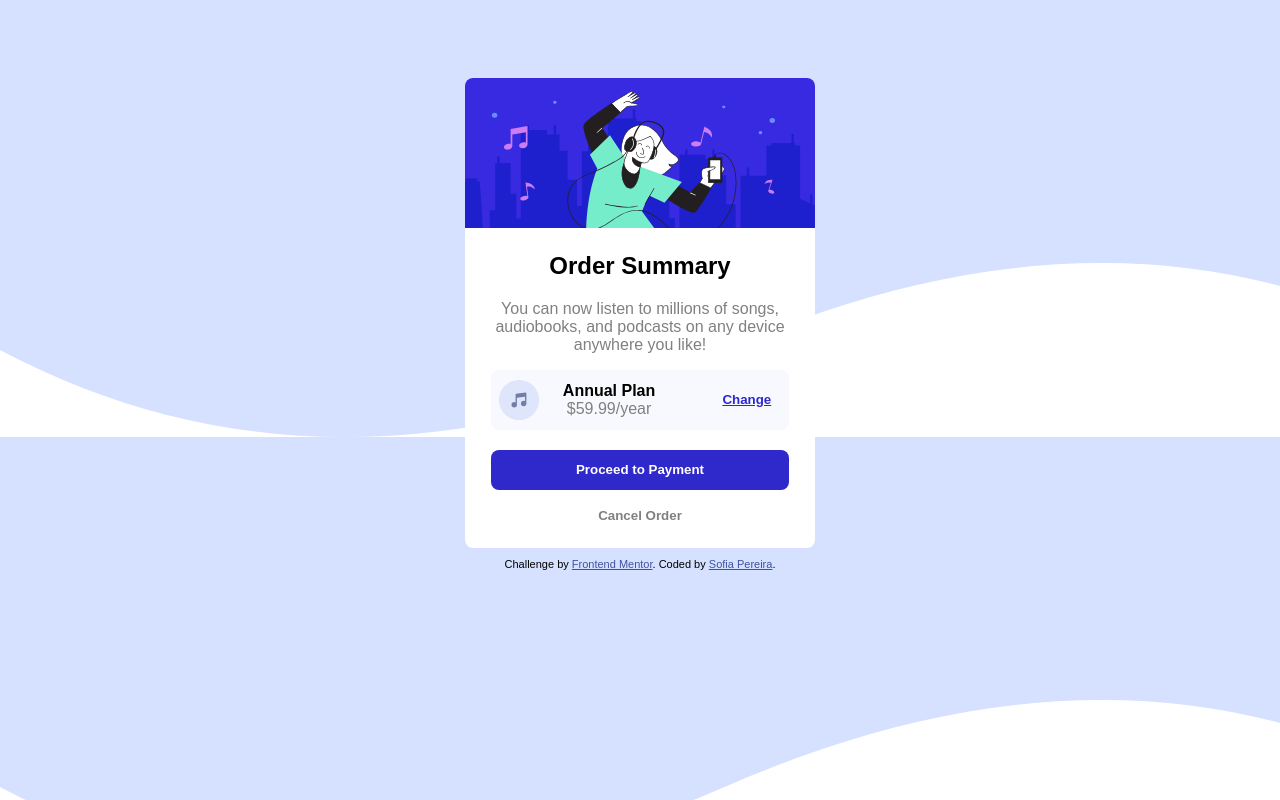
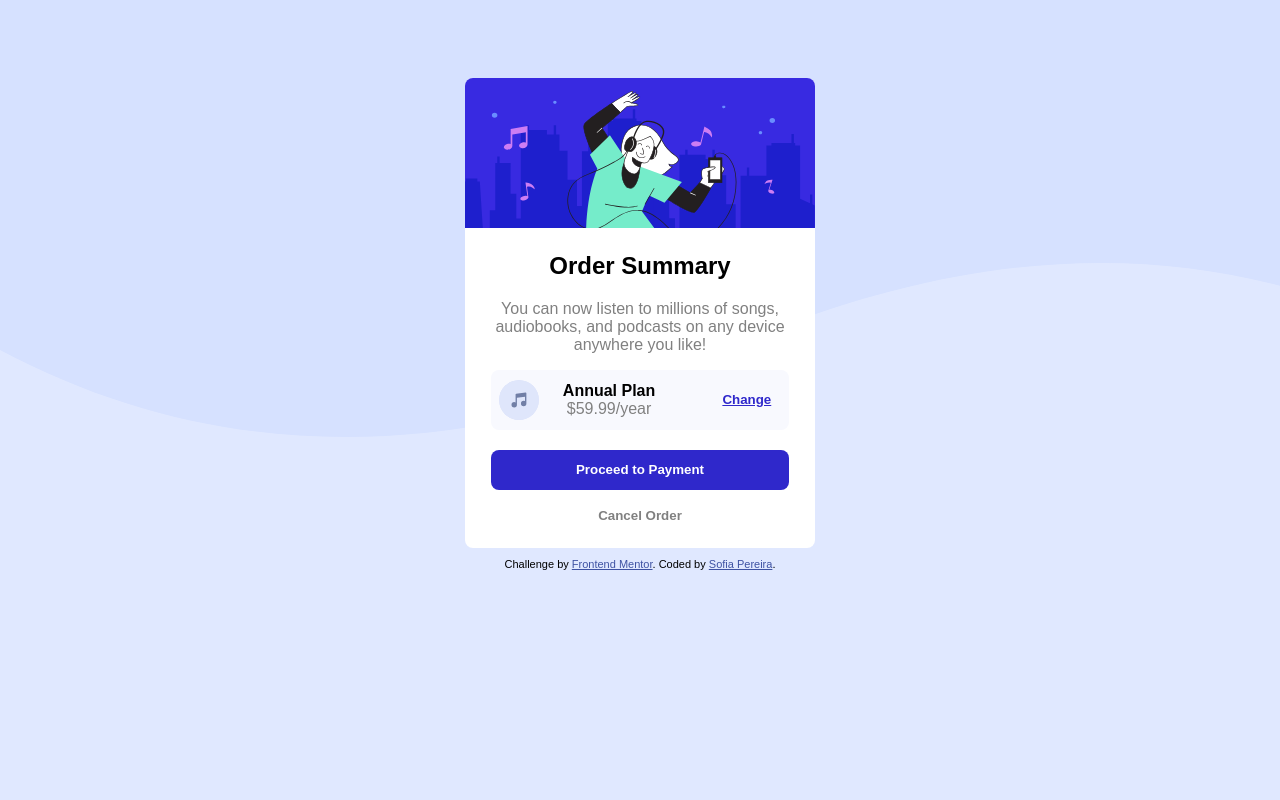
Before and after one commit to SofiaPereira18/Frontend-Mentor, a plain HTML site: page Order summary component/index.html in a window 1280 px wide. Drawn offline with Linux system fonts and the light colour scheme; a web font is replaced by a local one.

Commit message:
forgotten to change the background color

```diff
--- a/Order summary component/style.css
+++ b/Order summary component/style.css
@@ -32,7 +32,9 @@
 body {
     font-family: var(--font-family);
 
-    background-image: url("/images/pattern-background-desktop.svg");
+    background-image: url(../images/pattern-background-desktop.svg);
+    background-repeat: no-repeat;
+    background-color: #e0e8ff;
 
     display: flex;
     align-items: center;
```
